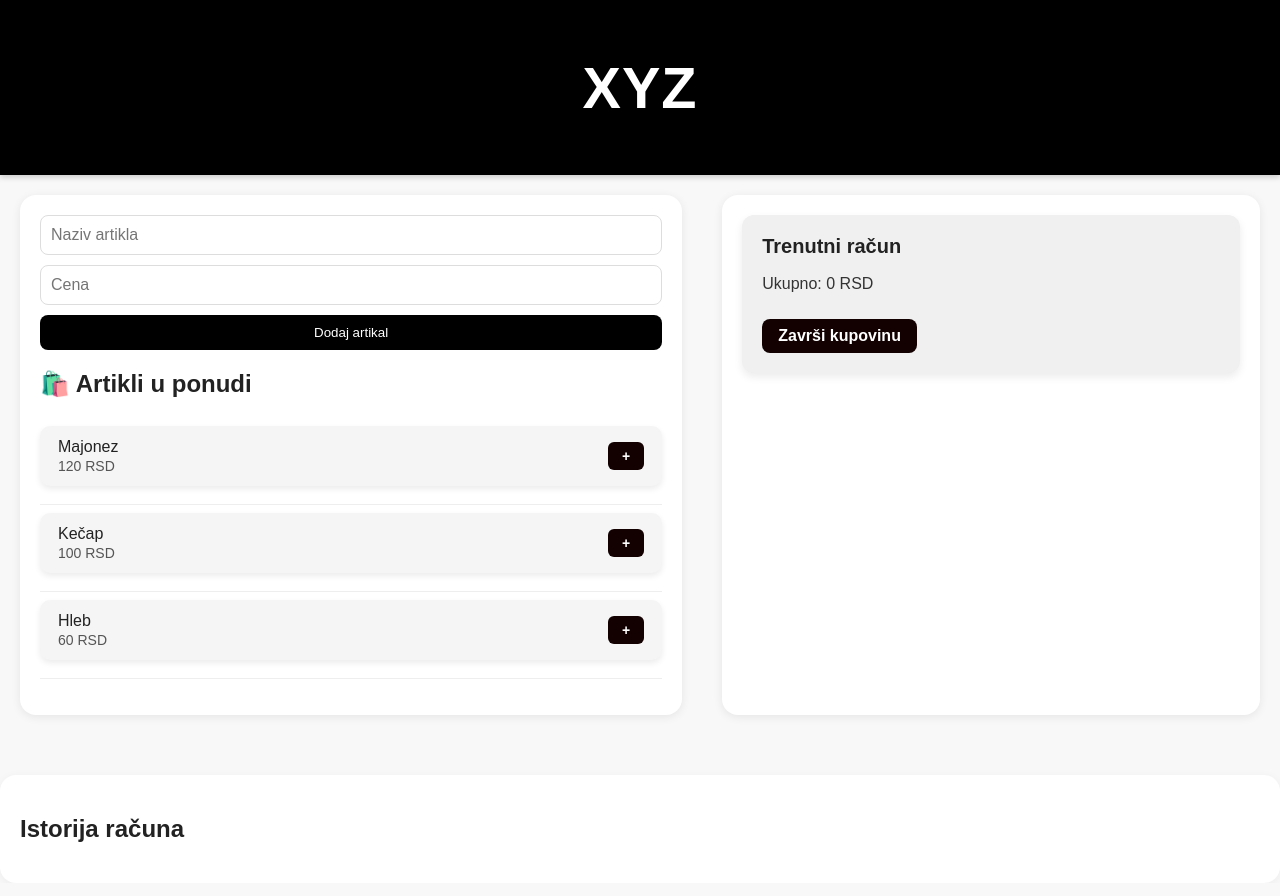
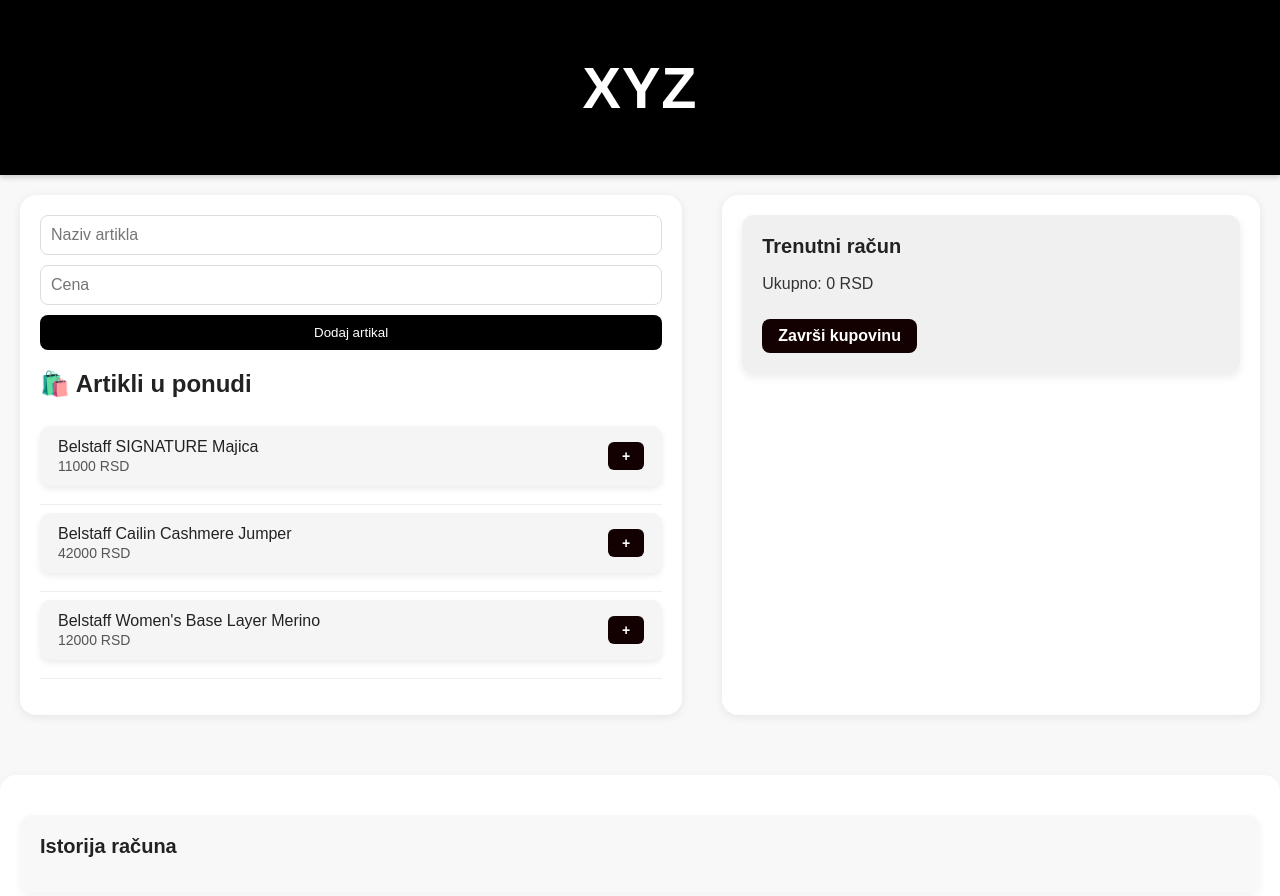
Before and after one commit to IrfanCatovic/Store, a React (Create React App) app: page / in a window 1280 px wide. Shown: the top 896 px of the page. Built offline with nearby package versions, Linux system fonts and the light colour scheme.

Commit message:
Istorija racuna css

```diff
--- a/src/App.js
+++ b/src/App.js
@@ -5,9 +5,9 @@
 import "./App.css"; //
 
 const Artikli = [
-  { Id: 1, Ime: "Majonez", Cena: 120 },
-  { Id: 2, Ime: "Kečap", Cena: 100 },
-  { Id: 3, Ime: "Hleb", Cena: 60 },
+  { Id: 1, Ime: "Belstaff SIGNATURE Majica", Cena: 11000 },
+  { Id: 2, Ime: "Belstaff Cailin Cashmere Jumper", Cena: 42000 },
+  { Id: 3, Ime: "Belstaff Women's Base Layer Merino", Cena: 12000 },
 ];
 
 export default function App() {
--- /dev/null
+++ b/src/IstorijaRacuna.css
@@ -0,0 +1,40 @@
+.istorija-container {
+  background-color: #f8f8f8; /* svetla, elegantna pozadina */
+  padding: 20px;
+  border-radius: 12px;
+  box-shadow: 0 4px 8px rgba(0, 0, 0, 0.05);
+  font-family: "Arial", sans-serif;
+  margin-top: 20px;
+  width: 100%; /* zauzima ceo prostor roditeljskog kontejnera */
+  box-sizing: border-box;
+}
+
+.istorija-container h2 {
+  margin-top: 0;
+  font-size: 20px;
+  font-weight: 600;
+  color: #222;
+  margin-bottom: 15px;
+}
+
+.istorija-container .racun-item {
+  background-color: #ffffff;
+  border-radius: 10px;
+  padding: 12px 16px;
+  margin-bottom: 10px;
+  box-shadow: 0 2px 4px rgba(0, 0, 0, 0.06);
+  display: flex;
+  justify-content: space-between;
+  align-items: center;
+  transition: transform 0.1s ease;
+}
+
+.istorija-container .racun-item:hover {
+  transform: scale(1.01);
+}
+
+.istorija-container .racun-info {
+  font-size: 16px;
+  color: #333;
+  font-weight: 500;
+}
--- a/src/IstorijaRacuna.js
+++ b/src/IstorijaRacuna.js
@@ -1,13 +1,17 @@
+import "./IstorijaRacuna.css";
+
 export default function IstorijaRacuna({ istorijaRacuna }) {
   return (
-    <div>
+    <div className="istorija-container">
       <h2>Istorija računa</h2>
       {istorijaRacuna.map((racun, i) => {
         const ukupno = racun.reduce((s, a) => s + a.Cena, 0);
         return (
-          <p key={i}>
-            Račun #{i + 1}: {ukupno} RSD ({racun.length} artikala)
-          </p>
+          <div className="racun-item" key={i}>
+            <span className="racun-info">
+              Račun #{i + 1}: {ukupno} RSD ({racun.length} artikala)
+            </span>
+          </div>
         );
       })}
     </div>
--- a/src/Racun.css
+++ b/src/Racun.css
@@ -34,7 +34,7 @@
 }
 
 .racun-container li button {
-  background-color: #e53935; /* crveno dugme za uklanjanje */
+  background-color: #e53935;
   color: white;
   border: none;
   border-radius: 6px;
@@ -58,7 +58,7 @@
 }
 
 .racun-container .zavrsi-button {
-  background-color: #130000; /* plavo dugme za završetak kupovine */
+  background-color: #130000;
   color: white;
   border: none;
   border-radius: 8px;
```
